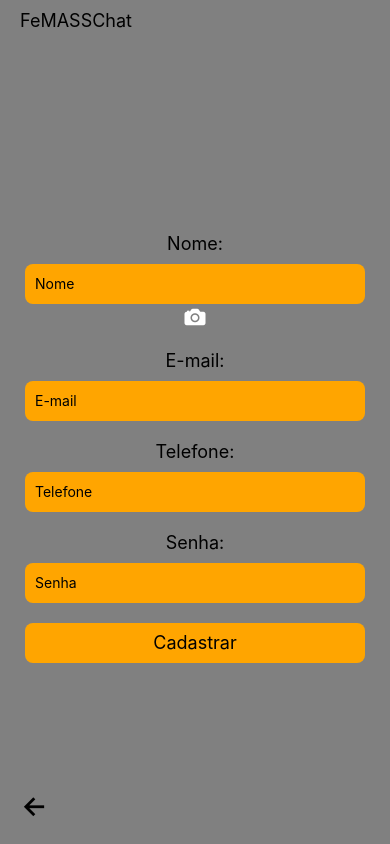
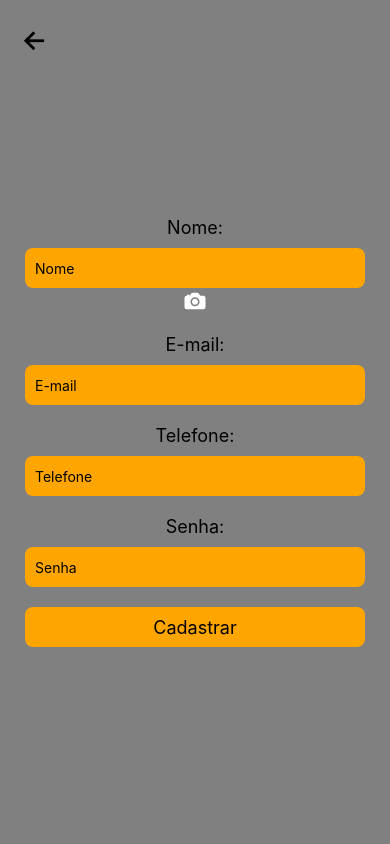
Before and after one commit to Leonardo-Ma/femasschat, a React Native app: screen /CreateAccount in a window 390 px wide. Built offline with nearby package versions, Linux system fonts and the light colour scheme.

Commit message:
Improve CSS

```diff
--- a/src/views/pages/Chats.style.js
+++ b/src/views/pages/Chats.style.js
@@ -1,6 +1,6 @@
 import { StyleSheet, StatusBar } from 'react-native';
 
-const statusBar = StatusBar.currentHeight ? StatusBar.currentHeight + 10 : 64;
+const statusBar = StatusBar.currentHeight ? StatusBar.currentHeight : 60;
 
 export default StyleSheet.create({
   container: {
@@ -56,7 +56,7 @@ export default StyleSheet.create({
   },
   returnButton: {
     position: 'absolute',
-    top: statusBar,
+    top: 25,
     left: 20,
   },
 });
--- a/src/views/pages/Controller.js
+++ b/src/views/pages/Controller.js
@@ -116,7 +116,7 @@ export const checkUsers = async () =>
 {
   try
   {
-    const url = `${URL}/message/buscarUsuarios/22`;
+    const url = `${URL}/message/buscarUsuarios/2299999999`;
     const response = await axios.get(url);
 
     if (response.status === 200)
--- a/src/views/pages/CreateAccount.js
+++ b/src/views/pages/CreateAccount.js
@@ -66,7 +66,6 @@ export default function CreateAccount()
   return (
     <View style={styles.container}>
       <StatusBar backgroundColor="#15202b" barStyle="light-content" />
-      <Text style={styles.femasschat}>FeMASSChat</Text>
       <View style={styles.formContainer}>
         <Text style={styles.label}>Nome:</Text>
         <TextInput
--- a/src/views/pages/CreateAccount.style.js
+++ b/src/views/pages/CreateAccount.style.js
@@ -6,12 +6,6 @@ export default StyleSheet.create({
     container: {
         flex: 1,
         backgroundColor: 'gray',
-    },
-    femasschat: {
-        fontSize: 18,
-        alignSelf: 'flex-start',
-        marginLeft: 20,
-        marginTop: 10,
     },
     formContainer: {
         flex: 1,
@@ -46,7 +40,7 @@ export default StyleSheet.create({
     },
     returnButton: {
         position: 'absolute',
-        bottom: 20,
+        top: 25,
         left: 20,
     },
     avatarPreview: {
--- a/src/views/pages/Login.js
+++ b/src/views/pages/Login.js
@@ -22,7 +22,6 @@ export default function LoginScreen()
   return (
     <View style={styles.container}>
       <StatusBar backgroundColor="#15202b" barStyle="light-content" />
-      <Text style={styles.femasschat}>FeMASSChat</Text>
       <View style={styles.formContainer}>
         <Text style={styles.label}>E-Mail ou telefone:</Text>
         <TextInput
--- a/src/views/pages/Login.style.js
+++ b/src/views/pages/Login.style.js
@@ -4,12 +4,6 @@ export default StyleSheet.create({
   container: {
     flex: 1,
     backgroundColor: 'gray',
-  },
-  femasschat: {
-    fontSize: 18,
-    alignSelf: 'center',
-    marginTop: 10,
-    color: 'black',
   },
   formContainer: {
     flex: 1,
@@ -45,7 +39,7 @@ export default StyleSheet.create({
   },
   returnButton: {
     position: 'absolute',
-    bottom: 20,
+    top: 20,
     left: 20,
   },
   errorMessage: {
--- a/src/views/pages/Message.style.js
+++ b/src/views/pages/Message.style.js
@@ -1,6 +1,6 @@
 import { StyleSheet, StatusBar } from 'react-native';
 
-const statusBar = StatusBar.currentHeight ? StatusBar.currentHeight : 0;
+const statusBar = StatusBar.currentHeight ? StatusBar.currentHeight : 60;
 
 export default StyleSheet.create({
     container: {
@@ -33,7 +33,7 @@ export default StyleSheet.create({
     },
     returnButton: {
         position: 'absolute',
-        top: statusBar,
+        top: 20,
         left: 20,
     },
     inputContainer: {
--- a/src/views/pages/NewConversation.js
+++ b/src/views/pages/NewConversation.js
@@ -42,6 +42,9 @@ export default function NewConversation()
 
     return (
         <View style={styles.container}>
+            <TouchableOpacity style={styles.returnButton} onPress={() => navigation.goBack()}>
+                <Feather name="arrow-left" size={30} color="black" />
+            </TouchableOpacity>
             <View style={styles.searchContainer}>
                 <TextInput
                     style={styles.searchInput}
@@ -77,9 +80,6 @@ export default function NewConversation()
                     <Text style={styles.noUsersText}>Nenhum usuário encontrado</Text>
                 )
             )}
-            <TouchableOpacity style={styles.returnButton} onPress={() => navigation.goBack()}>
-                <Feather name="arrow-left" size={30} color="black" />
-            </TouchableOpacity>
         </View>
     );
 }
```
